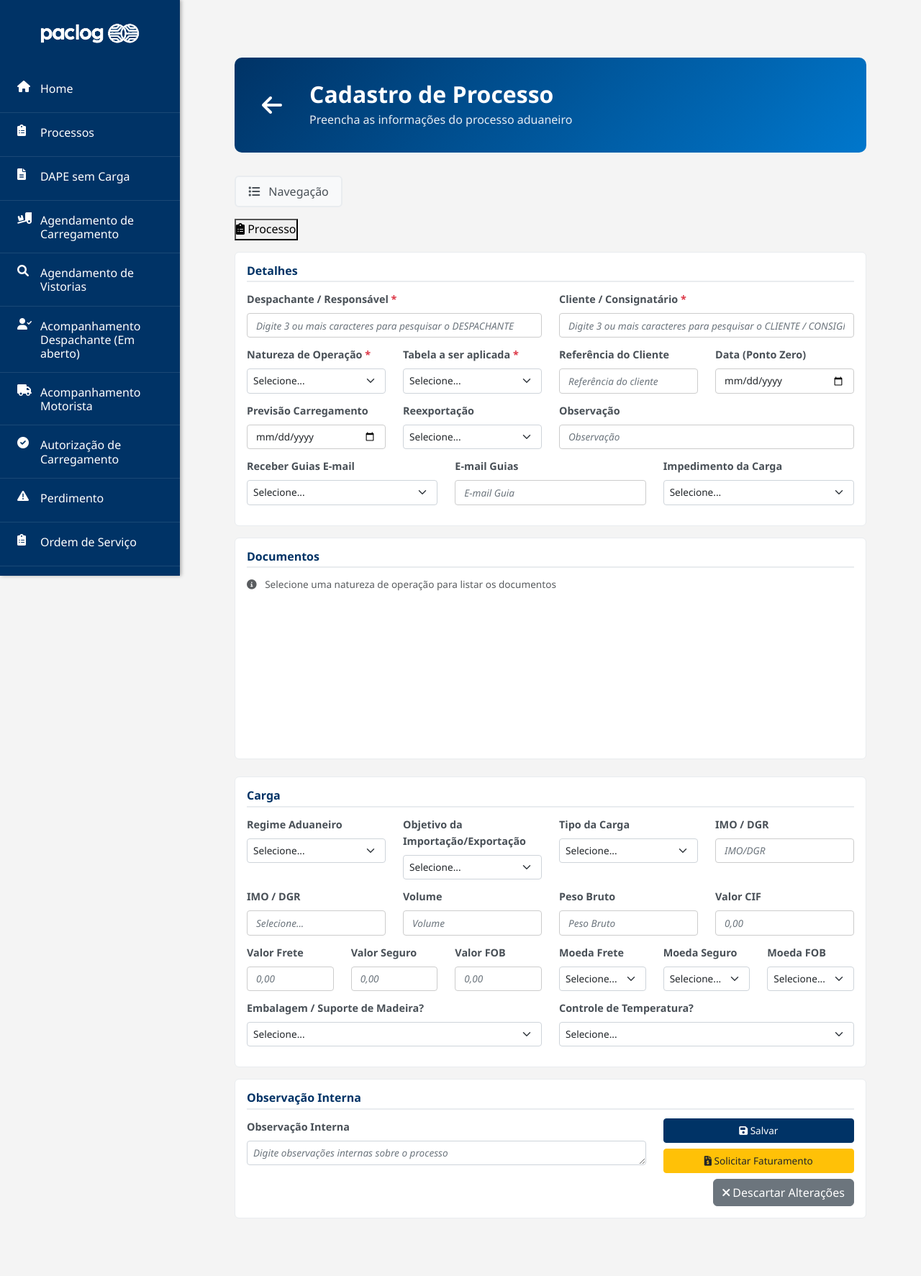
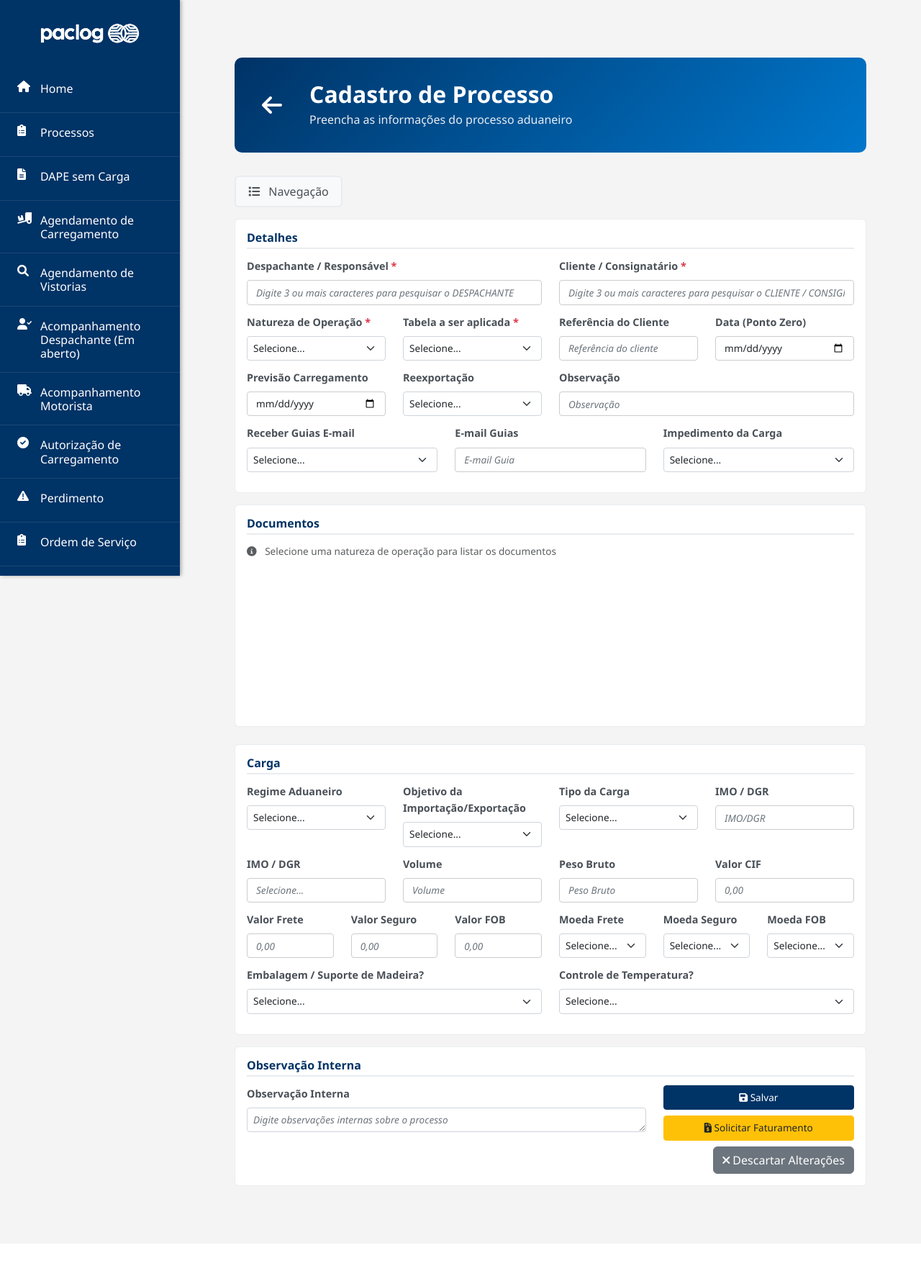
Before and after one commit to ErickFbort/ProjetoAduaneiro, a Flask app: page /web-clientes/processos/cadastro in a window 1280 px wide. Shown: the whole page at 72% size. After the commit the page ends 1648 px from the top, so only its background shows below. Run offline with Flask 3, Linux system fonts and the light colour scheme; the visitor is signed in with stand-in values (Sample User, id 1).

Commit message:
feat: Remover botão 'Processo' e simplificar navegação
- Removido botão 'Processo' da navegação por abas
- Simplificada estrutura removendo sistema de abas desnecessário
- Atualizado JavaScript para remover lógica de abas
- Interface mais limpa focada no formulário principal
- Aplicado tanto na página de cadastro quanto no modal
- Melhorada experiência do usuário com navegação direta

```diff
--- a/templates/web_clientes/cadastro_processo.html
+++ b/templates/web_clientes/cadastro_processo.html
@@ -54,19 +54,9 @@
                 </div>
             </div>
 
-            <!-- Navegação por Abas -->
-            <div class="cadastro-tabs">
-                <div class="tab-buttons">
-                    <button class="tab-btn active" data-tab="processo">
-                        <i class="fas fa-clipboard-list"></i> Processo
-                    </button>
-                </div>
-            </div>
 
-            <!-- Conteúdo das Abas -->
-            <div class="tab-content">
-                <!-- Aba Processo (Todas as informações) -->
-                <div class="tab-pane active" id="processo-tab">
+            <!-- Conteúdo do Formulário -->
+            <div class="form-content">
                     <div class="form-section" id="detalhes-section">
                         <h6 class="section-title">Detalhes</h6>
                         <form id="cadastroProcessoForm">
@@ -545,7 +535,6 @@
                         </div>
                     </div>
                 </div>
-
             </div>
         </div>
     </div>
@@ -781,8 +770,7 @@ if (naturezaOperacaoCadastro) {
             const targetElement = document.getElementById(targetId);
 
             if (targetElement) {
-                // Ativar aba de processo
-                document.querySelector('[data-tab="processo"]').click();
+                // Scroll direto para a seção (sem necessidade de abas)
 
                 // Scroll suave para a seção
                 setTimeout(() => {
```
Also changed, not shown: templates/web_clientes/processos.html (+2 -13 lines).
